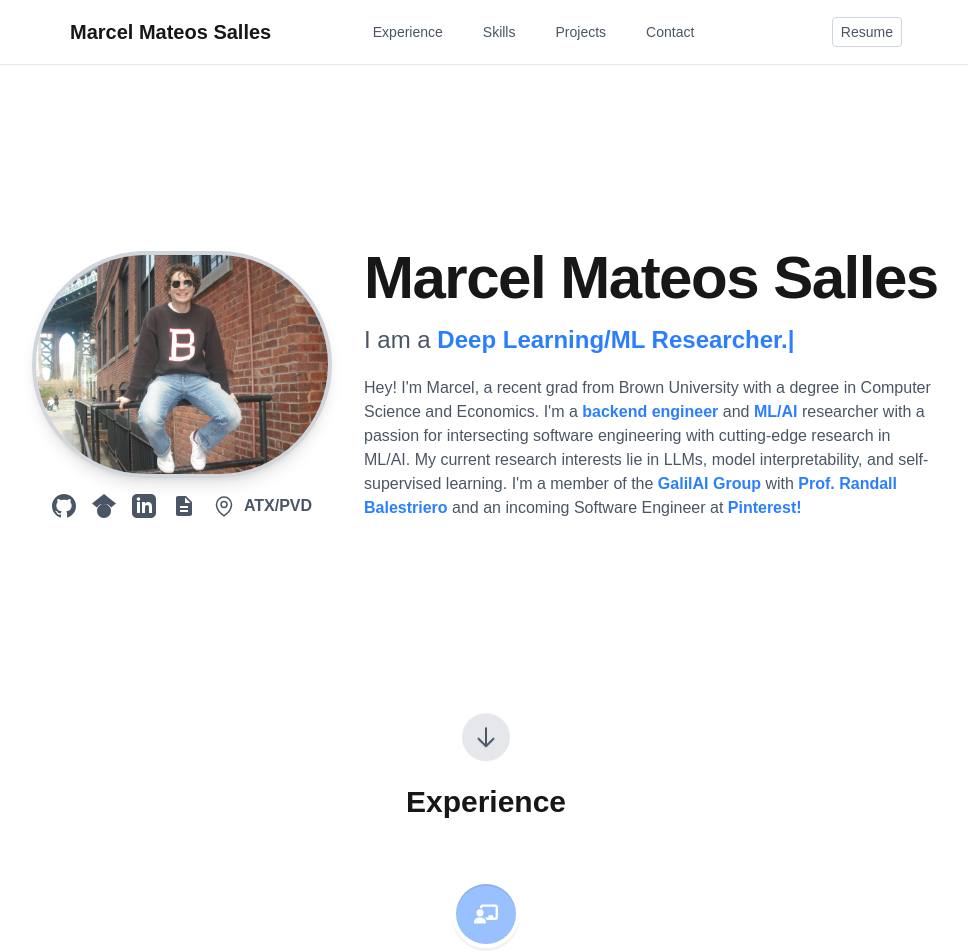
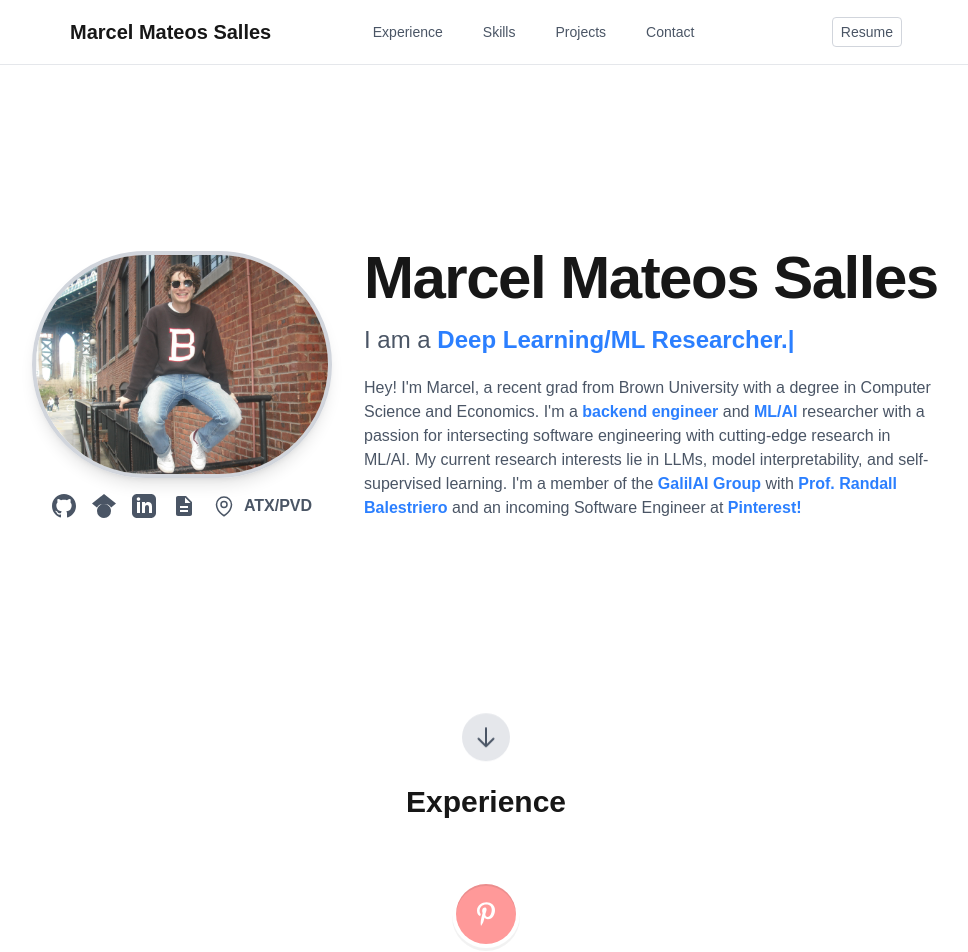
Before and after one commit to MarcelMatsal/marcel-website, a Next.js app: page / in a window 1280 px wide. Shown: the top 952 px of the page, without its empty margins (154-1122 px from the left). Built offline with nearby package versions, Linux system fonts and the light colour scheme.

Commit message:
update to timeline

```diff
--- a/src/components/ExperienceTimeline.tsx
+++ b/src/components/ExperienceTimeline.tsx
@@ -8,6 +8,22 @@ export default function TimelineSection() {
     <section id="experience" className="py-20">
       <h2 className="text-3xl font-bold mb-8 text-center">Experience</h2>
       <VerticalTimeline animate={true} lineColor="#6B9FD4">
+
+        {/* Timeline Element 1 */}
+        <VerticalTimelineElement
+          className="vertical-timeline-element--work"
+          contentStyle={{ background: '#FF9999', color: '#fff' }}
+          contentArrowStyle={{ borderRight: '7px solid #FF9999' }}
+          date="Incoming July 2026"
+          dateClassName="text-black dark:text-white font-bold"
+          iconStyle={{ background: '#FF9999', color: '#fff' }}
+          icon={<svg xmlns="http://www.w3.org/2000/svg" viewBox="0 0 384 512" fill="currentColor" width="24" height="24"><path d="M204 6.5C101.4 6.5 0 74.9 0 185.6 0 256 39.6 296 63.6 296c9.9 0 15.6-27.6 15.6-35.4 0-9.3-23.7-29.1-23.7-67.8 0-80.4 61.2-137.4 140.4-137.4 68.1 0 118.5 38.7 118.5 109.8 0 53.1-21.3 152.7-90.3 152.7-24.9 0-46.2-18-46.2-43.8 0-37.8 26.4-74.4 26.4-113.4 0-66.2-93.9-54.2-93.9 25.8 0 16.8 2.1 35.4 9.6 50.7-13.8 59.4-42 147.9-42 209.1 0 18.9 2.7 37.5 4.5 56.4 3.4 3.8 1.7 3.4 6.9 1.5 50.4-69 48.6-82.5 71.4-172.8 12.3 23.4 44.1 36 69.3 36 106.2 0 153.9-103.5 153.9-196.8C384 71.3 298.2 6.5 204 6.5z"/></svg>}
+        >
+          <h3 className="vertical-timeline-element-title">Software Engineer</h3>
+          <h4 className="vertical-timeline-element-subtitle">Pinterest</h4>
+          <p className="text-white font-bold">Incoming summer 2026</p>
+        </VerticalTimelineElement>
+
 
         {/* Head TA CSCI1460 */}
         <VerticalTimelineElement
--- a/src/components/HomeAndAbout.tsx
+++ b/src/components/HomeAndAbout.tsx
@@ -138,9 +138,7 @@ export default function HomeAndAboutSection() {
               3200,
               'Deep Learning/ML Researcher.',
               3200,
-              'D1 Athlete.',
-              3200,
-              'Teaching Assistant.',
+              'Ex D1 Athlete.',
               3200,
             ]}
             wrapper="span"
```
